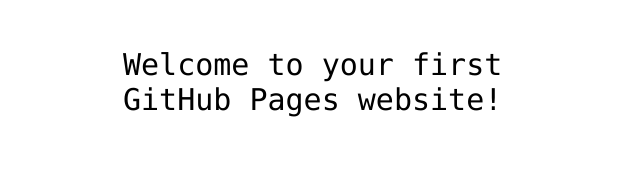
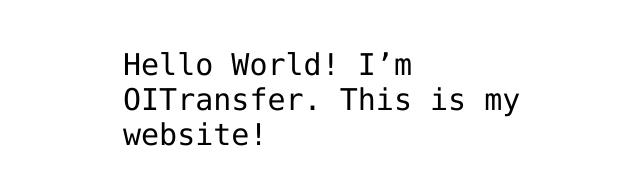
Before and after one commit to OITransfer/OITransfer, a plain HTML site: page index.html in a window 1280 px wide. Shown: the part 341-526 px from the top of the page, without its empty margins (317-957 px from the left). Drawn offline with Linux system fonts and the light colour scheme.

Commit message:
Add my username to index.html file

```diff
--- a/index.html
+++ b/index.html
@@ -12,7 +12,7 @@
 <img src="https://octodex.github.com/images/daftpunktocat-thomas.gif" id="octocat" alt="octocat-gif" />
 
 <!-- Change this code here by copy and pasting your template on line 15 -->
-<p>Welcome to your first GitHub Pages website!</p>
+<p>Hello World! I’m OITransfer. This is my website!</p>
 
 </body>
 </html>
```
